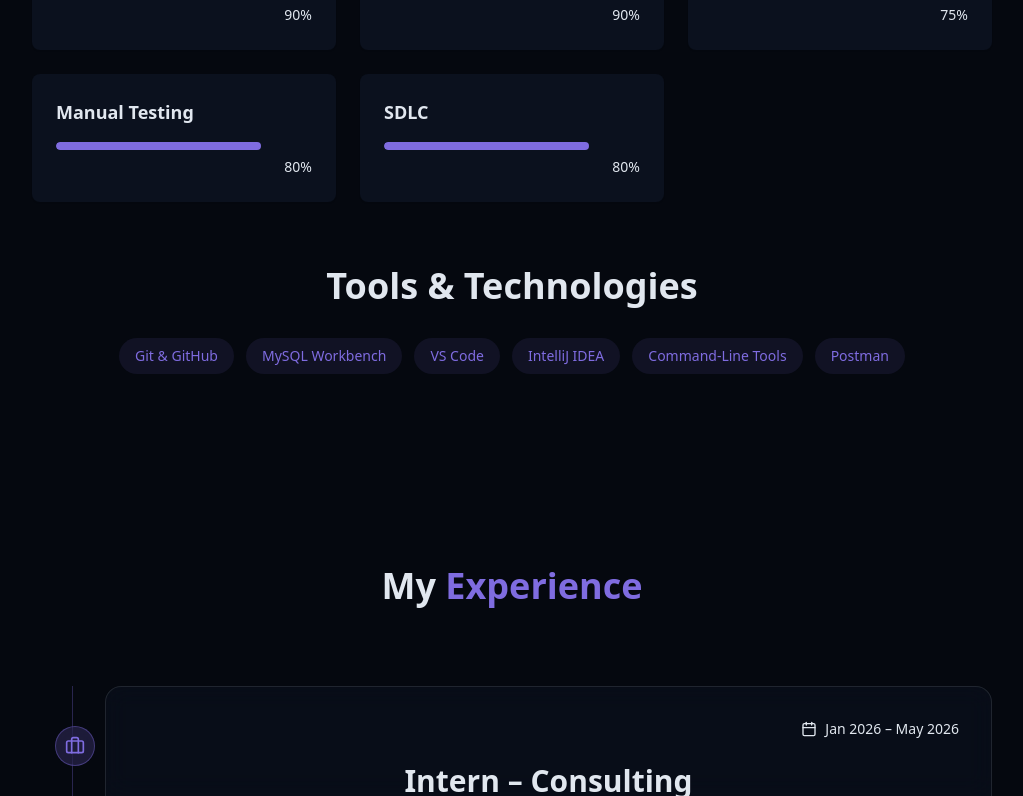
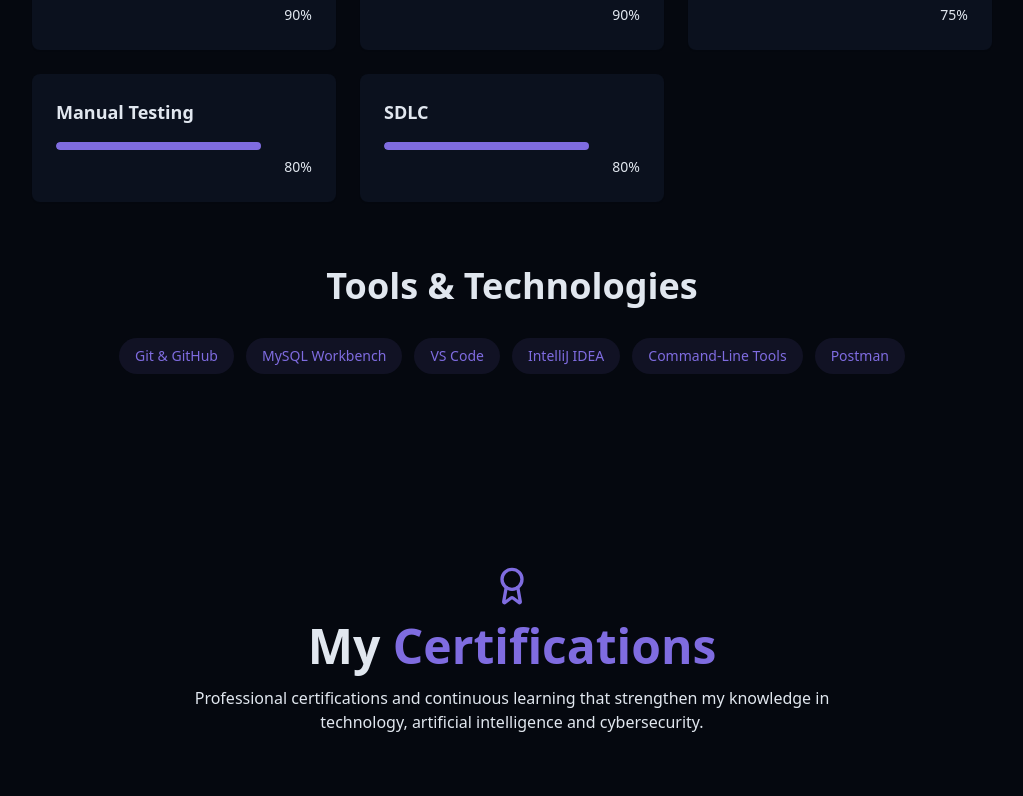
Before and after one commit to PranavChamoli06/Modern-Portfolio, a React (Vite) app: page / in a window 1280 px wide. Shown: the part 2004-2800 px from the top of the page, without its empty margins (128-1151 px from the left). Built offline with nearby package versions, Linux system fonts and the light colour scheme.

Commit message:
Added Certification Section and updated Resume

```diff
--- /dev/null
+++ b/src/components/CertificationsSection.jsx
@@ -0,0 +1,160 @@
+
+import React from "react";
+import {
+  Award,
+  BrainCircuit,
+  ShieldCheck,
+  ExternalLink,
+  CalendarDays,
+  Clock3,
+} from "lucide-react";
+
+const certifications = [
+  {
+    id: 1,
+    title: "Supervised Machine Learning: Regression and Classification",
+    issuer: "DeepLearning.AI & Stanford Online",
+    platform: "Coursera",
+    date: "May 25, 2025",
+    category: "Artificial Intelligence",
+    description:
+      "Completed training in supervised machine learning, focusing on regression and classification techniques.",
+    icon: BrainCircuit,
+    credentialId: "POSFD9HNZXRJ",
+    link: "https://coursera.org/verify/POSFD9HNZXRJ",
+    duration: null,
+  },
+  {
+    id: 2,
+    title: "ISO 27001:2022 Lead Auditor: ISMS Audit Step by Step",
+    issuer: "Dr. Amar Massoud",
+    platform: "Udemy",
+    date: "November 11, 2026",
+    category: "Cybersecurity",
+    description:
+      "Completed a 7-hour course covering ISO 27001:2022 Lead Auditor concepts and Information Security Management System (ISMS) auditing.",
+    icon: ShieldCheck,
+    credentialId:
+      "UC-e6f4b084-9468-4c81-83e7-4933425d85d0",
+    link:
+      "https://ude.my/UC-e6f4b084-9468-4c81-83e7-4933425d85d0",
+    duration: "7 Hours",
+  },
+];
+
+const CertificationsSection = () => {
+  return (
+    <section
+      id="certifications"
+      className="py-24 px-4 relative"
+    >
+      <div className="container mx-auto max-w-6xl">
+
+        {/* Section Heading */}
+        <div className="text-center mb-16">
+          <div className="flex justify-center mb-4">
+            <Award className="w-10 h-10 text-primary" />
+          </div>
+
+          <h2 className="text-3xl md:text-5xl font-bold mb-4">
+            My <span className="text-primary">Certifications</span>
+          </h2>
+
+          <p className="text-muted-foreground max-w-2xl mx-auto">
+            Professional certifications and continuous learning
+            that strengthen my knowledge in technology,
+            artificial intelligence and cybersecurity.
+          </p>
+        </div>
+
+        {/* Certificate Cards */}
+        <div className="grid grid-cols-1 md:grid-cols-2 gap-7">
+
+          {certifications.map((cert) => {
+            const Icon = cert.icon;
+
+            return (
+              <div
+                key={cert.id}
+                className="group relative p-6 md:p-8 rounded-2xl border border-border bg-card/60 backdrop-blur-sm transition-all duration-300 hover:-translate-y-2 hover:border-primary/60 hover:shadow-xl hover:shadow-primary/10"
+              >
+
+                {/* Icon and Category */}
+                <div className="flex items-center justify-between mb-7">
+                  <div className="p-3 rounded-xl bg-primary/10">
+                    <Icon className="w-7 h-7 text-primary" />
+                  </div>
+
+                  <span className="text-xs font-medium px-3 py-1.5 rounded-full bg-primary/10 text-primary">
+                    {cert.category}
+                  </span>
+                </div>
+
+                {/* Certificate Information */}
+                <h3 className="text-xl font-semibold mb-3 leading-snug group-hover:text-primary transition-colors">
+                  {cert.title}
+                </h3>
+
+                <p className="text-muted-foreground text-sm mb-5">
+                  {cert.description}
+                </p>
+
+                <div className="space-y-3 text-sm mb-7">
+
+                  <div className="flex items-center gap-3">
+                    <Award className="w-4 h-4 text-primary shrink-0" />
+                    <span className="text-muted-foreground">
+                      {cert.platform} · {cert.issuer}
+                    </span>
+                  </div>
+
+                  <div className="flex items-center gap-3">
+                    <CalendarDays className="w-4 h-4 text-primary shrink-0" />
+                    <span className="text-muted-foreground">
+                      {cert.date}
+                    </span>
+                  </div>
+
+                  {cert.duration && (
+                    <div className="flex items-center gap-3">
+                      <Clock3 className="w-4 h-4 text-primary shrink-0" />
+                      <span className="text-muted-foreground">
+                        {cert.duration}
+                      </span>
+                    </div>
+                  )}
+
+                </div>
+
+                {/* Credential Button */}
+                <div className="pt-5 border-t border-border">
+                  <a
+                    href={cert.link}
+                    target="_blank"
+                    rel="noopener noreferrer"
+                    className="inline-flex items-center gap-2 text-primary font-medium text-sm hover:gap-3 transition-all"
+                  >
+                    View Credential
+                    <ExternalLink className="w-4 h-4" />
+                  </a>
+                </div>
+
+              </div>
+            );
+          })}
+
+        </div>
+
+        {/* Bottom Note */}
+        <div className="text-center mt-12">
+          <p className="text-sm text-muted-foreground">
+            Always learning. Always improving.
+          </p>
+        </div>
+
+      </div>
+    </section>
+  );
+};
+
+export default CertificationsSection;
--- a/src/components/Navbar.jsx
+++ b/src/components/Navbar.jsx
@@ -6,6 +6,7 @@ const navItems = [
   { name: "Home", href: "#hero" },
   { name: "About", href: "#about" },
   { name: "Skills", href: "#skills" },
+  { name: "Certifications", href: "#certifications" },
   { name: "Experience", href: "#experience" },
   { name: "Projects", href: "#projects" },
   { name: "Contact", href: "#contact" },
--- a/src/pages/Home.jsx
+++ b/src/pages/Home.jsx
@@ -5,6 +5,7 @@ import { StarBackground } from "@/components/StarBackground";
 import { HeroSection } from "../components/HeroSection";
 import { AboutSection } from "../components/AboutSection";
 import { SkillsSection } from "../components/SkillsSection";
+import CertificationsSection from "../components/CertificationsSection";
 import { ExperienceSection } from "../components/ExperienceSection";
 import { ProjectsSection } from "../components/ProjectsSection";
 import { ContactSection } from "../components/ContactSection";
@@ -106,6 +107,7 @@ export const Home = () => {
           <HeroSection isVisible={!showLoader} />
           <AboutSection />
           <SkillsSection />
+          <CertificationsSection />
           <ExperienceSection />
           <ProjectsSection />
           <ContactSection />
```
Also changed, not shown: 1 other file (tests, documents, lock files or other folders).
